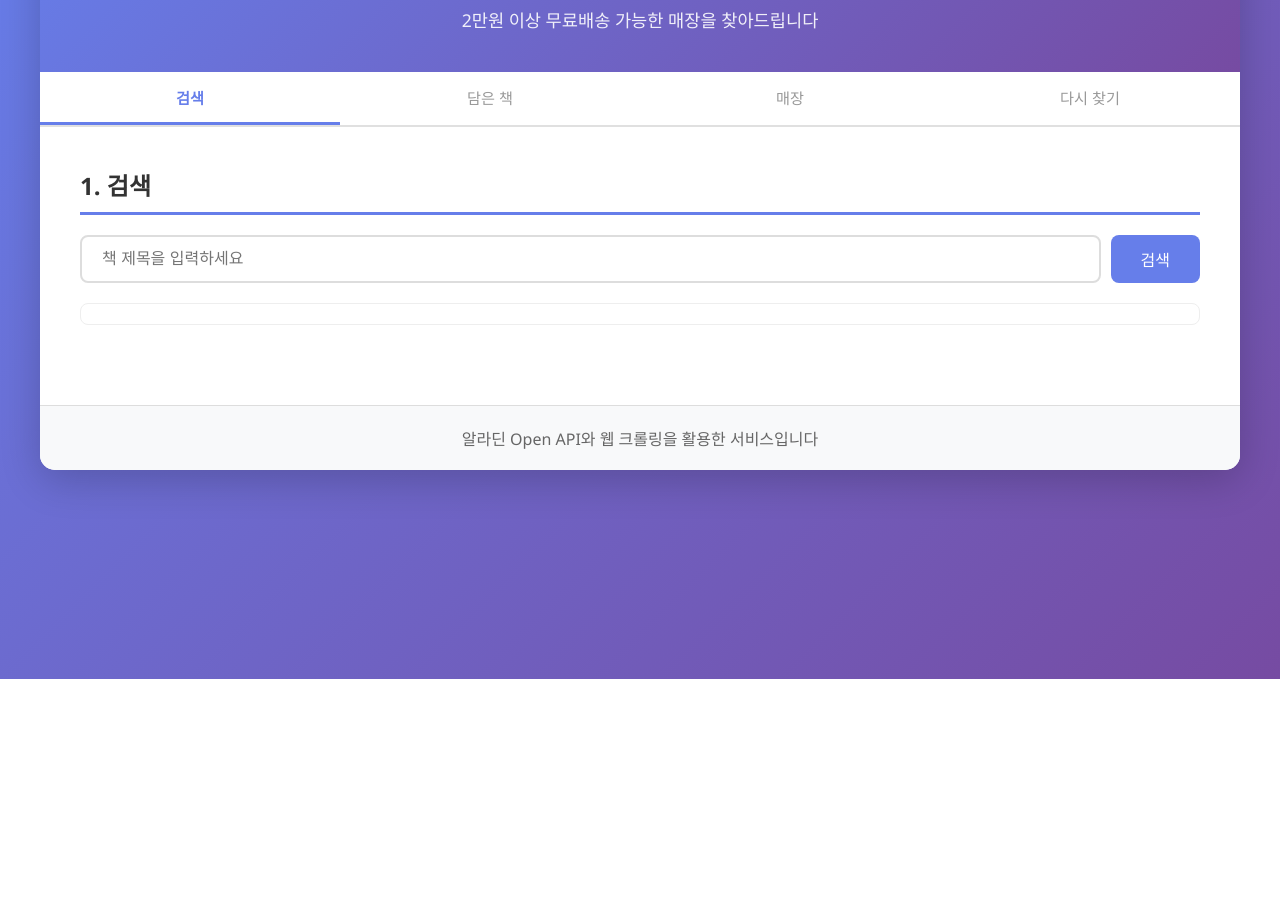
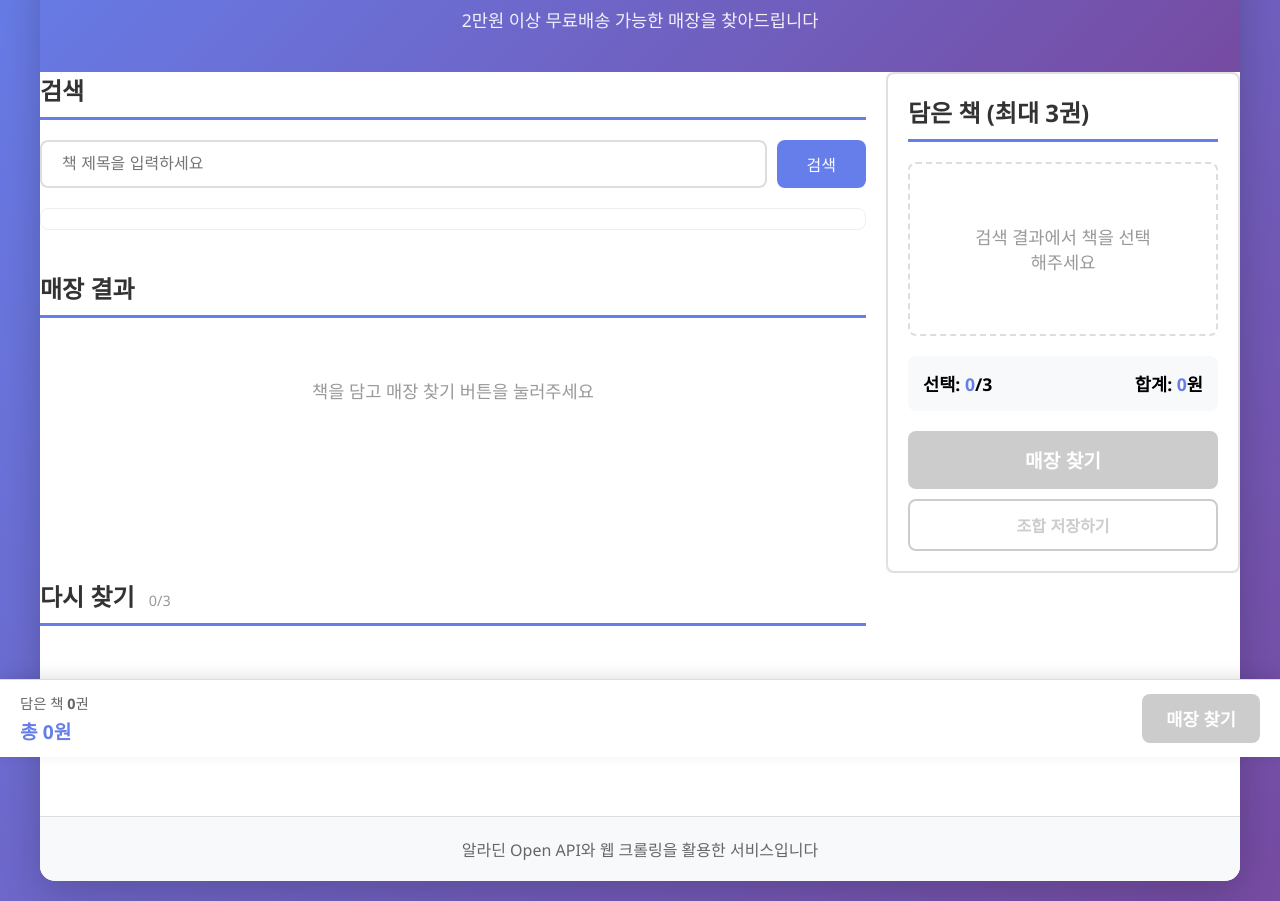
Before and after one commit to omokpark/aladin-used-book-finder, a website: page frontend/index.html in a window 1280 px wide. Shown: the part 121-1022 px from the top of the page. Before the commit the page ends 800 px from the top, so only its background shows below. Drawn offline with Linux system fonts and the light colour scheme.

Commit message:
UI Redesign: Single-page scroll layout w/ sticky sidebar and floating bar

```diff
--- a/frontend/css/style.css
+++ b/frontend/css/style.css
@@ -135,6 +135,7 @@ h2 {
   text-overflow: ellipsis;
   display: -webkit-box;
   -webkit-line-clamp: 2;
+  line-clamp: 2;
   -webkit-box-orient: vertical;
 }
 
@@ -616,61 +617,112 @@ footer {
   color: white;
 }
 
-/* 탭 네비게이터 */
-.step-tabs {
+/* 메인 레이아웃 (PC 2단 컬럼, 모바일 1단) */
+.main-layout {
   display: flex;
-  border-bottom: 2px solid #e0e0e0;
-  background: white;
-  position: sticky;
-  top: 0;
-  z-index: 100;
+  flex-direction: column;
+  gap: 20px;
 }
 
-.step-tab {
+.content-column {
   flex: 1;
-  padding: 14px 8px;
-  background: none;
-  border: none;
-  font-size: 0.95rem;
-  color: #999;
-  cursor: pointer;
-  border-bottom: 3px solid transparent;
-  transition: all 0.2s;
-  font-weight: 500;
+  min-width: 0;
 }
 
-.step-tab.active {
-  color: #667eea;
-  border-bottom-color: #667eea;
-  font-weight: 700;
+.sidebar-column {
+  display: none; /* 모바일에서는 숨기고 플로팅 바 사용, 또는 본문에 자연스럽게 흐르게 하려면 block */
 }
 
-/* 비활성 섹션 숨김 */
-main > section {
-  display: none;
-}
-
-main > section.active {
+/* 모든 섹션을 기본적으로 표시 (흐름형) */
+main > section, .content-column > section {
   display: block;
 }
 
-.tab-badge {
-  display: inline-flex;
-  align-items: center;
-  justify-content: center;
-  background: #667eea;
-  color: white;
-  border-radius: 50%;
-  width: 20px;
-  height: 20px;
-  font-size: 0.75rem;
-  font-weight: 700;
-  margin-left: 4px;
-  vertical-align: middle;
+/* PC 버전: 2단 분할 및 스티키 사이드바 */
+@media (min-width: 769px) {
+  .main-layout {
+    flex-direction: row;
+    align-items: flex-start;
+  }
+
+  .content-column {
+    flex: 7; /* 약 70% */
+  }
+
+  .sidebar-column {
+    display: block;
+    flex: 3; /* 약 30% */
+    position: sticky;
+    top: 20px;
+    /* 브라우저 높이에 따라 사이드바 스크롤 여부 결정 */
+    max-height: calc(100vh - 40px);
+    overflow-y: auto;
+  }
+
+  /* 사이드바 안의 장바구니 영역 패딩 조정 */
+  .sidebar-column .selected-section {
+    margin-bottom: 0;
+    background: white;
+    border: 2px solid #e0e0e0;
+    border-radius: 8px;
+    padding: 20px;
+    box-shadow: 0 4px 12px rgba(0,0,0,0.05);
+  }
 }
 
-.tab-badge.hidden {
-  display: none;
+/* 모바일 하단 플로팅 요약 바 */
+.floating-summary {
+  position: fixed;
+  bottom: 0;
+  left: 0;
+  width: 100%;
+  background: white;
+  border-top: 1px solid #ddd;
+  box-shadow: 0 -4px 15px rgba(0, 0, 0, 0.1);
+  padding: 12px 20px;
+  display: flex;
+  justify-content: space-between;
+  align-items: center;
+  z-index: 1000;
+  transition: transform 0.3s ease-in-out;
+}
+
+.floating-summary.hidden {
+  transform: translateY(100%);
+}
+
+.floating-summary .float-info {
+  display: flex;
+  flex-direction: column;
+  gap: 4px;
+}
+
+.floating-summary .float-count {
+  font-size: 0.9rem;
+  color: #666;
+}
+
+.floating-summary .float-price {
+  font-size: 1.2rem;
+  font-weight: 700;
+  color: #667eea;
+}
+
+.float-find-btn {
+  padding: 12px 24px;
+  background: #28a745;
+  color: white;
+  border: none;
+  border-radius: 8px;
+  font-size: 1.1rem;
+  font-weight: bold;
+  cursor: pointer;
+  transition: background 0.2s;
+}
+
+.float-find-btn:disabled {
+  background: #ccc;
+  cursor: not-allowed;
 }
 
 /* 아코디언 버튼 - 기본 숨김, 모바일에서만 노출 */
--- a/frontend/index.html
+++ b/frontend/index.html
@@ -13,16 +13,11 @@
       <p class="subtitle">2만원 이상 무료배송 가능한 매장을 찾아드립니다</p>
     </header>
 
-    <nav class="step-tabs" id="stepTabs">
-      <button class="step-tab active" data-step="1">검색</button>
-      <button class="step-tab" data-step="2">담은 책 <span class="tab-badge hidden" id="tabBadge">0</span></button>
-      <button class="step-tab" data-step="3">매장</button>
-      <button class="step-tab" data-step="4">다시 찾기</button>
-    </nav>
-
-    <main>
-      <section class="search-section">
-        <h2>1. 검색</h2>
+    <div class="main-layout">
+      <!-- 메인 컨텐츠 영역 (PC 좌측, 모바일 세로 배치) -->
+      <div class="content-column">
+        <section class="search-section" id="section-search">
+          <h2>검색</h2>
           <div class="search-box">
             <input type="text" id="searchInput" placeholder="책 제목을 입력하세요" />
             <button id="searchBtn">검색</button>
@@ -30,32 +25,52 @@
           <div id="searchResults" class="search-results"></div>
         </section>
 
-      <section class="selected-section">
-        <h2>2. 담은 책 (최대 3권)</h2>
+        <!-- 모바일에서는 카트(담은 책)가 여기에 보일 수도 있지만, CSS 플로팅 바를 사용하므로
+             본문 내에는 간략히 보여주거나 숨길 수 있습니다. 기본적으로 모바일에서도 본문에 보이게 둡니다. -->
+        <div class="mobile-cart-placeholder"></div>
+
+        <section class="result-section" id="section-stores">
+          <h2>매장 결과</h2>
+          <div id="storeResults" class="store-results">
+            <p class="empty-message">책을 담고 매장 찾기 버튼을 눌러주세요</p>
+          </div>
+        </section>
+
+        <section class="saved-section" id="section-saved">
+          <h2>다시 찾기 <span class="saved-count" id="savedCount">0/3</span></h2>
+          <div id="savedQueries">
+            <p class="empty-message">저장된 조합이 없습니다.<br>책을 선택하고 조합을 저장해보세요.</p>
+          </div>
+        </section>
+      </div>
+
+      <!-- 사이드바 카트 영역 (PC 우측 고정, 모바일에서는 본문 중간이나 하단에 표시) -->
+      <div class="sidebar-column" id="sidebarCart">
+        <div class="sticky-cart">
+          <section class="selected-section" id="section-selected">
+            <h2>담은 책 (최대 3권)</h2>
             <div id="selectedBooks" class="selected-books">
               <p class="empty-message">검색 결과에서 책을 선택해주세요</p>
             </div>
             <div class="selected-info">
-          <p>선택한 책: <span id="selectedCount">0</span> / 3권</p>
-          <p>합계 금액: <span id="totalPrice">0</span>원</p>
+              <p>선택: <span id="selectedCount">0</span>/3</p>
+              <p>합계: <span id="totalPrice">0</span>원</p>
             </div>
             <button id="findStoresBtn" class="find-stores-btn" disabled>매장 찾기</button>
-        <button id="saveQueryBtn" class="save-query-btn" disabled>이 조합 저장하기</button>
+            <button id="saveQueryBtn" class="save-query-btn" disabled>조합 저장하기</button>
           </section>
+        </div>
+      </div>
+    </div>
 
-      <section class="result-section">
-        <h2>3. 매장</h2>
-        <div id="storeResults" class="store-results">
-          <p class="empty-message">매장 찾기 버튼을 눌러주세요</p>
+    <!-- 모바일 하단 플로팅 바 -->
+    <div id="floatingSummary" class="floating-summary hidden">
+      <div class="float-info">
+        <span class="float-count">담은 책 <b id="floatCount">0</b>권</span>
+        <span class="float-price">총 <b id="floatPrice">0</b>원</span>
       </div>
-      </section>
-
-      <section class="saved-section">
-        <h2>4. 다시 찾기 <span class="saved-count" id="savedCount">0/3</span></h2>
-        <div id="savedQueries">
-          <p class="empty-message">저장된 조합이 없습니다.<br>책을 선택하고 조합을 저장해보세요.</p>
+      <button id="floatFindBtn" class="float-find-btn" disabled>매장 찾기</button>
     </div>
-      </section>
   </main>
 
     <footer>
--- a/frontend/js/app.js
+++ b/frontend/js/app.js
@@ -5,34 +5,13 @@ let selectedBooks = [];
 let searchResults = [];
 let lastSearchData = null;
 
-// ── 모바일 탭 전환 ──────────────────────────────────────────
-const SECTION_CLASSES = ['search-section', 'selected-section', 'result-section', 'saved-section'];
-
-function goToStep(step) {
-  SECTION_CLASSES.forEach((cls, i) => {
-    const el = document.querySelector('.' + cls);
-    if (el) el.classList.toggle('active', i + 1 === step);
-  });
-  document.querySelectorAll('.step-tab').forEach(tab => {
-    tab.classList.toggle('active', parseInt(tab.dataset.step) === step);
-  });
-
-  if (isMobile()) {
-    window.scrollTo(0, 0);
-  } else {
-    const targetSection = document.querySelector('.' + SECTION_CLASSES[step - 1]);
-    if (targetSection) {
-      targetSection.scrollIntoView({ behavior: 'smooth' });
-    }
+// ── 스크롤 이동 유틸리티 ──────────────────────────────────────────
+function scrollToSection(sectionId) {
+  const targetSection = document.getElementById(sectionId);
+  if (targetSection) {
+    targetSection.scrollIntoView({ behavior: 'smooth', block: 'start' });
   }
 }
-
-// 탭 버튼 이벤트 및 초기 활성 섹션 설정
-document.querySelectorAll('.step-tab').forEach(tab => {
-  tab.addEventListener('click', () => goToStep(parseInt(tab.dataset.step)));
-});
-// 모바일에서 첫 섹션 활성화
-document.querySelector('.search-section').classList.add('active');
 // ────────────────────────────────────────────────────────────
 
 // ── 조회 조합 저장 (LocalStorage) ───────────────────────────
@@ -55,8 +34,8 @@ function saveCurrentQuery() {
   const queries = getSavedQueries();
 
   if (queries.length >= MAX_SAVED_QUERIES) {
-    alert(`최대 ${MAX_SAVED_QUERIES}개까지 저장할 수 있습니다.\n"다시 찾기" 탭에서 기존 조합을 삭제해주세요.`);
-    goToStep(4);
+    alert(`최대 ${MAX_SAVED_QUERIES}개까지 저장할 수 있습니다.\n"다시 찾기" 영역에서 기존 조합을 삭제해주세요.`);
+    scrollToSection('section-saved');
     return;
   }
 
@@ -86,7 +65,8 @@ function saveCurrentQuery() {
   queries.push(newQuery);
   localStorage.setItem(SAVED_QUERIES_KEY, JSON.stringify(queries));
   renderSavedQueries();
-  alert('저장했습니다! "다시 찾기" 탭에서 확인하세요.');
+  alert('저장했습니다! "다시 찾기" 영역에서 확인하세요.');
+  scrollToSection('section-saved');
 }
 
 function deleteSavedQuery(id) {
@@ -211,6 +191,15 @@ const saveQueryBtn = document.getElementById('saveQueryBtn');
 const storeResultsDiv = document.getElementById('storeResults');
 const loadingOverlay = document.getElementById('loadingOverlay');
 
+const floatCountSpan = document.getElementById('floatCount');
+const floatPriceSpan = document.getElementById('floatPrice');
+const floatFindBtn = document.getElementById('floatFindBtn');
+const floatingSummary = document.getElementById('floatingSummary');
+
+if (floatFindBtn) {
+  floatFindBtn.addEventListener('click', findStores);
+}
+
 searchBtn.addEventListener('click', searchBooks);
 searchInput.addEventListener('keypress', (e) => {
   if (e.key === 'Enter') {
@@ -305,23 +294,28 @@ function toggleBookSelection(book, bookCard) {
 function updateSelectedBooks() {
   selectedCountSpan.textContent = selectedBooks.length;
 
-  // 탭 배지 업데이트
-  const tabBadge = document.getElementById('tabBadge');
-  if (tabBadge) {
-    tabBadge.textContent = selectedBooks.length;
-    tabBadge.classList.toggle('hidden', selectedBooks.length === 0);
-  }
-
   if (selectedBooks.length === 0) {
     selectedBooksDiv.innerHTML = '<p class="empty-message">검색 결과에서 책을 선택해주세요</p>';
     totalPriceSpan.textContent = '0';
     findStoresBtn.disabled = true;
     saveQueryBtn.disabled = true;
+
+    // 플로팅 바 숨김
+    if (floatingSummary) floatingSummary.classList.add('hidden');
+    if (floatFindBtn) floatFindBtn.disabled = true;
     return;
   }
 
   const total = selectedBooks.reduce((sum, book) => sum + (book.priceStandard || 0), 0);
   totalPriceSpan.textContent = total.toLocaleString();
+
+  // 플로팅 바 업데이트
+  if (floatingSummary) {
+    floatingSummary.classList.remove('hidden');
+    if (floatCountSpan) floatCountSpan.textContent = selectedBooks.length;
+    if (floatPriceSpan) floatPriceSpan.textContent = total.toLocaleString();
+    if (floatFindBtn) floatFindBtn.disabled = false;
+  }
 
   selectedBooksDiv.innerHTML = '';
 
@@ -402,7 +396,7 @@ async function findStores() {
     if (data.success) {
       lastSearchData = data;
       displayStoreResults(data);
-      goToStep(3); // 모바일: 결과 탭으로 자동 이동 (PC는 CSS가 무시)
+      scrollToSection('section-stores'); // 결과 영역으로 스크롤 이동
     } else {
       storeResultsDiv.innerHTML = '<p class="no-results">매장 검색 중 오류가 발생했습니다</p>';
     }
```
Lines whose indentation alone changed are shown as unchanged.
